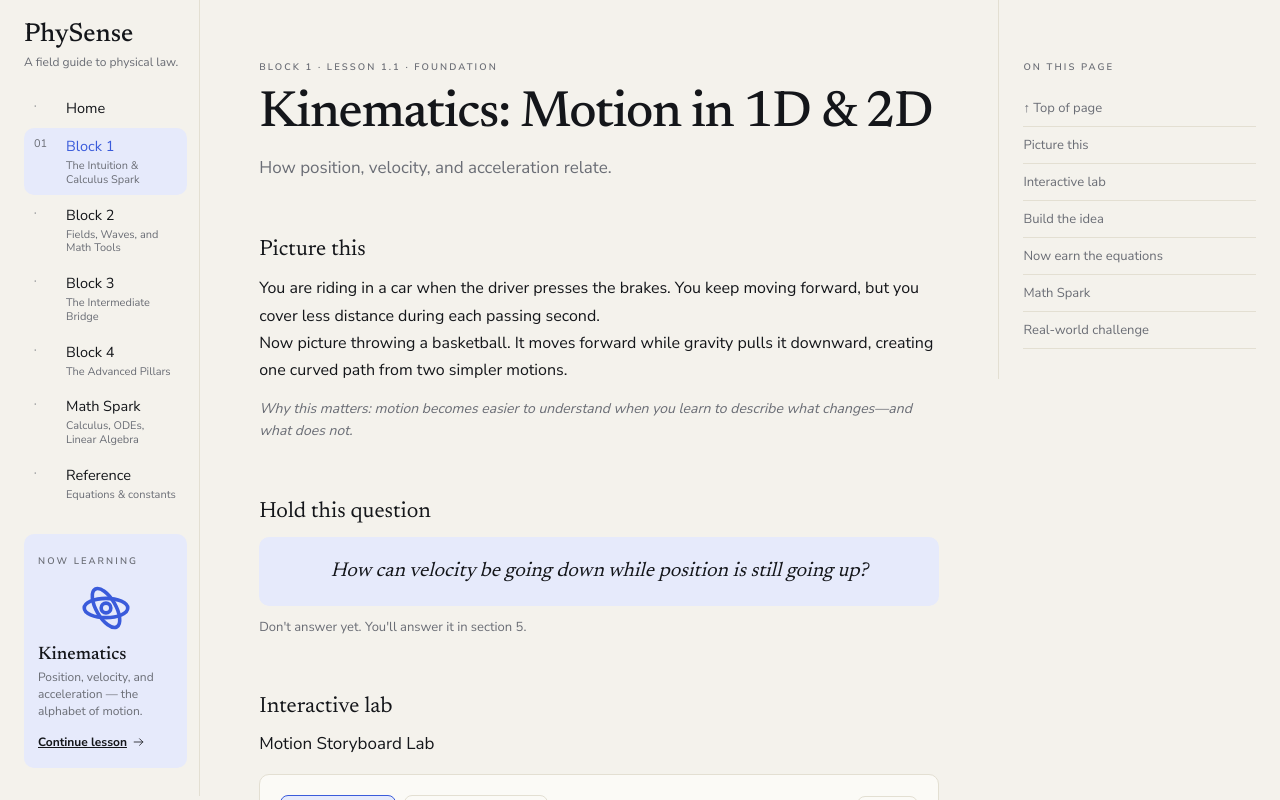
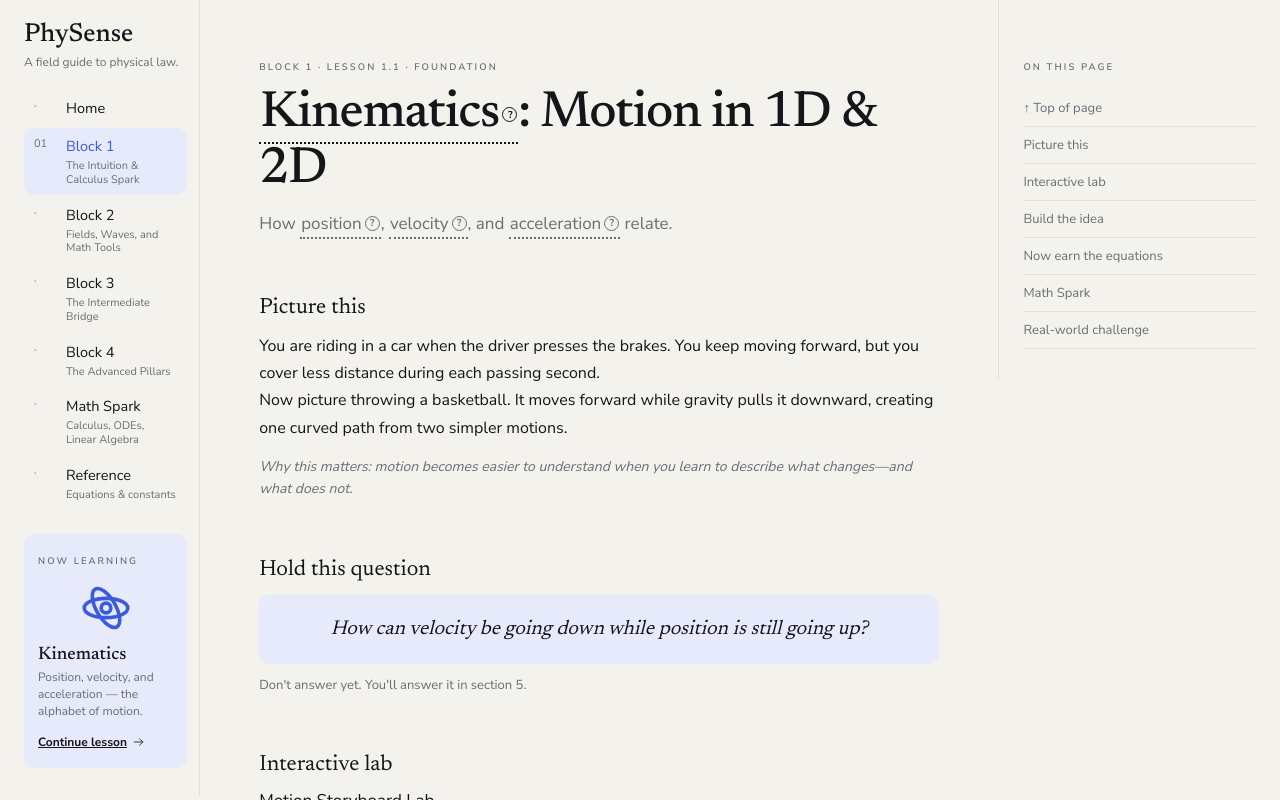
Before and after one commit to Raheeq-lab/PhySense, a Next.js app: page /block-1/1-1 in a window 1280 px wide. Shown: the top 800 px of the page. Built offline with nearby package versions, Linux system fonts and the light colour scheme.

Commit message:
feat(1.1): add simple clickable definitions for kinematics terms

```diff
--- a/src/app/block-1/1-1/page.tsx
+++ b/src/app/block-1/1-1/page.tsx
@@ -1,6 +1,7 @@
 import Link from 'next/link';
 import type { ReactNode } from 'react';
 import MotionStoryboardLab from '@/components/lesson/MotionStoryboardLab';
+import SimpleDefinition from '@/components/lesson/SimpleDefinition';
 import styles from './page.module.css';
 
 const nav=[['Home','', '/'],['Block 1','The Intuition & Calculus Spark','/block-1'],['Block 2','Fields, Waves, and Math Tools','/block-2'],['Block 3','The Intermediate Bridge','/block-3'],['Block 4','The Advanced Pillars','/block-4'],['Math Spark','Calculus, ODEs, Linear Algebra','/math-spark'],['Reference','Equations & constants','/reference']] as const;
@@ -15,7 +16,7 @@ function Equation({children,label}:{children:ReactNode;label:string}){return <sp
 export default function LessonPage(){return <div className={styles.page} id="top">
   <aside className={styles.sidebar} aria-label="Course navigation"><Link className={styles.brand} href="/">PhySense<small>A field guide to physical law.</small></Link><nav>{nav.map(([label,sub,href])=><Link key={label} href={href} className={label==='Block 1'?styles.active:''} aria-current={label==='Block 1'?'page':undefined}><span className={styles.navMark}>{label==='Block 1'?'01':'·'}</span><span>{label}{sub&&<small>{sub}</small>}</span></Link>)}</nav><div className={styles.learning}><span>Now learning</span><OrbitIcon/><h2>Kinematics</h2><p>Position, velocity, and acceleration — the alphabet of motion.</p><Link href="#picture-this">Continue lesson <ArrowIcon/></Link></div></aside>
   <main className={styles.main}>
-    <header className={styles.lessonHeader}><span>Block 1 · Lesson 1.1 · Foundation</span><h1>Kinematics: Motion in 1D &amp; 2D</h1><p>How position, velocity, and acceleration relate.</p></header>
+    <header className={styles.lessonHeader}><span>Block 1 · Lesson 1.1 · Foundation</span><h1><SimpleDefinition term="Kinematics" definition="The part of physics that describes motion. It tells us where something is, how fast it moves, and how its motion changes—without yet asking what force caused it."/>: Motion in 1D &amp; 2D</h1><p>How <SimpleDefinition term="position" definition="Where an object is compared with a starting point. For example, a car at 20 m is 20 metres from the place we called zero."/>, <SimpleDefinition term="velocity" definition="How fast position changes and in which direction. Positive velocity can mean moving right; negative velocity can mean moving left."/>, and <SimpleDefinition term="acceleration" definition="How velocity changes each second. Acceleration can make something speed up, slow down, or change direction."/> relate.</p></header>
     <section id="picture-this"><h2>Picture this</h2><p>You are riding in a car when the driver presses the brakes. You keep moving forward, but you cover less distance during each passing second.</p><p>Now picture throwing a basketball. It moves forward while gravity pulls it downward, creating one curved path from two simpler motions.</p><em>Why this matters: motion becomes easier to understand when you learn to describe what changes—and what does not.</em></section>
     <section id="hold-question"><h2>Hold this question</h2><div className={styles.question}>How can velocity be going down while position is still going up?</div><p className={styles.muted}>Don&apos;t answer yet. You&apos;ll answer it in section 5.</p></section>
     <section id="interactive-lab"><h2>Interactive lab</h2><h3>Motion Storyboard Lab</h3><MotionStoryboardLab/></section>
--- /dev/null
+++ b/src/components/lesson/SimpleDefinition.module.css
@@ -0,0 +1,2 @@
+.wrapper{position:relative;display:inline}.term{display:inline-flex;align-items:center;gap:3px;margin:0;padding:0 1px;border:0;border-bottom:2px dotted currentColor;background:transparent;color:inherit;font:inherit;line-height:inherit;cursor:pointer}.term:hover{color:var(--accent)}.term:focus-visible,.definition>button:focus-visible{outline:2px solid var(--accent);outline-offset:3px}.term>span{width:15px;height:15px;display:inline-grid;place-items:center;border:1px solid currentColor;border-radius:50%;font:700 10px/1 var(--font-nunito-sans),sans-serif;text-decoration:none}.definition{position:absolute;left:0;top:calc(100% + 9px);z-index:20;width:min(310px,82vw);display:block;padding:13px 38px 13px 14px;border:1px solid var(--accent);border-radius:9px;background:var(--panel);box-shadow:0 12px 28px rgba(20,22,26,.16);color:var(--ink);font:400 14px/1.55 var(--font-nunito-sans),sans-serif;letter-spacing:normal;text-align:left}.definition b{display:block;margin-bottom:3px;color:var(--accent);font-size:13px}.definition>button{position:absolute;top:7px;right:8px;width:26px;height:26px;padding:0;border:0;border-radius:50%;background:transparent;color:var(--muted);font:20px/1 var(--font-nunito-sans),sans-serif;cursor:pointer}.definition>button:hover{background:var(--chip);color:var(--ink)}
+@media(max-width:520px){.definition{position:fixed;top:auto;right:16px;bottom:20px;left:16px;width:auto}}
--- /dev/null
+++ b/src/components/lesson/SimpleDefinition.tsx
@@ -0,0 +1,10 @@
+'use client';
+
+import { useEffect, useId, useRef, useState } from 'react';
+import styles from './SimpleDefinition.module.css';
+
+export default function SimpleDefinition({term,definition}:{term:string;definition:string}){
+  const [open,setOpen]=useState(false),id=useId(),wrapperRef=useRef<HTMLSpanElement>(null);
+  useEffect(()=>{if(!open)return;const close=(event:KeyboardEvent|MouseEvent)=>{if(event instanceof KeyboardEvent&&event.key==='Escape')setOpen(false);if(event instanceof MouseEvent&&!wrapperRef.current?.contains(event.target as Node))setOpen(false)};document.addEventListener('keydown',close);document.addEventListener('mousedown',close);return()=>{document.removeEventListener('keydown',close);document.removeEventListener('mousedown',close)}},[open]);
+  return <span ref={wrapperRef} className={styles.wrapper}><button type="button" className={styles.term} aria-expanded={open} aria-describedby={open?id:undefined} onClick={()=>setOpen(value=>!value)}>{term}<span aria-hidden="true">?</span></button>{open&&<span id={id} className={styles.definition} role="note"><b>{term} means:</b>{definition}<button type="button" aria-label={`Close ${term} definition`} onClick={()=>setOpen(false)}>×</button></span>}</span>;
+}
```
